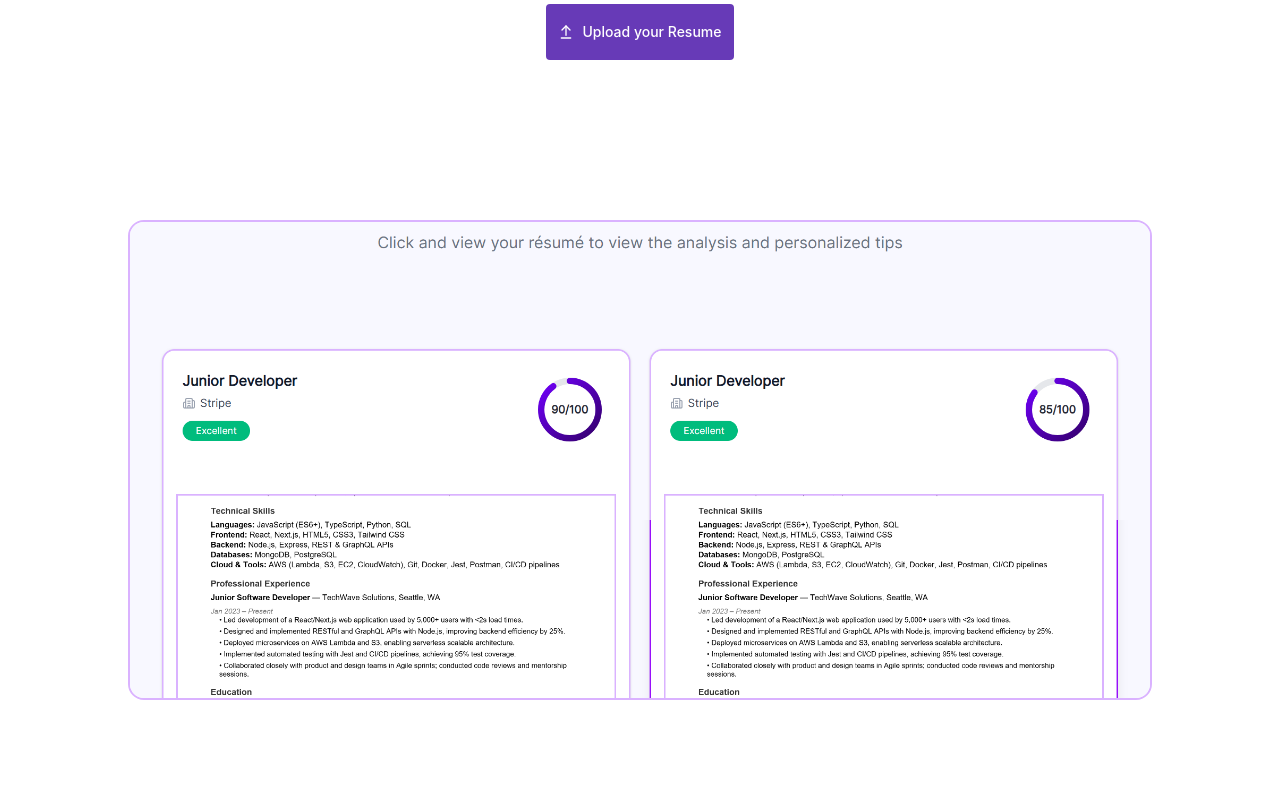
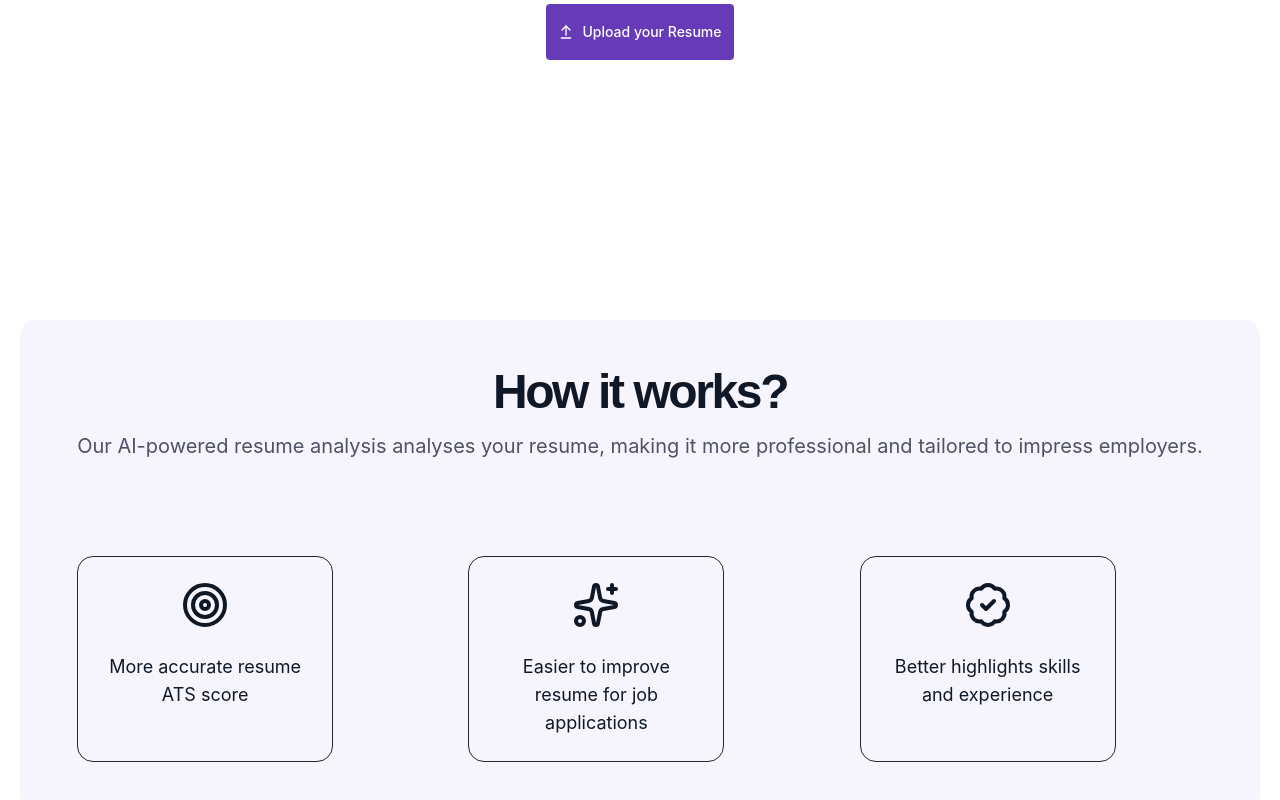
Before and after one commit to BH-coding1/AI-Resume-Builder, a Next.js app: page / in a window 1280 px wide. Shown: the part 440-1240 px from the top of the page. Built offline with nearby package versions, Linux system fonts and the light colour scheme; no server answers.

Commit message:
fixed errors

```diff
--- a/components/Hero.tsx
+++ b/components/Hero.tsx
@@ -69,13 +69,7 @@ const Hero = ({
           <a href={button.url}><ArrowUpFromLine /> {button.text}</a>
         </Button>
       </div>
-      <div className="mt-30 flex flex-col px-5 ">
-        <img
-          src={imageSrc}
-          alt={imageAlt}
-          className="mx-auto border-2 border-purple-300 h-full max-h-[480px] w-full max-w-5xl rounded-2xl object-cover"
-        />
-      </div>
+
     </section>
   );
 };
```
